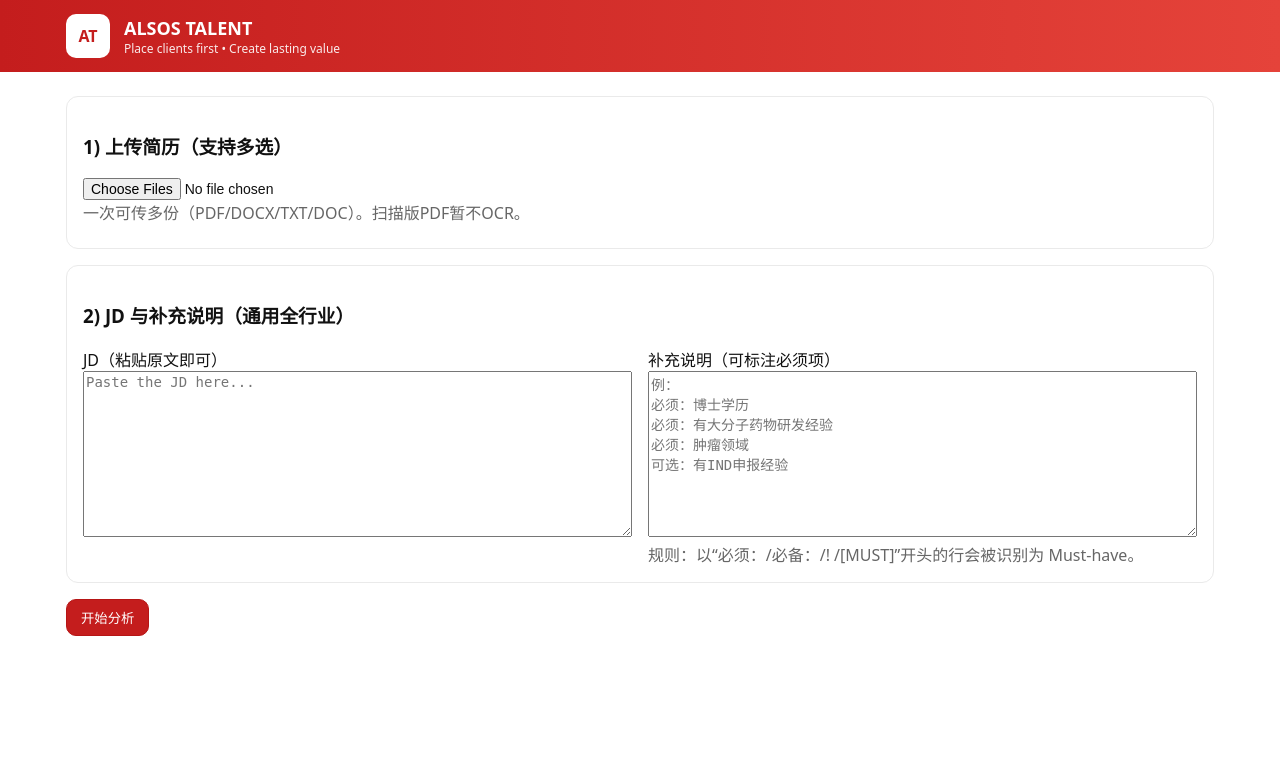
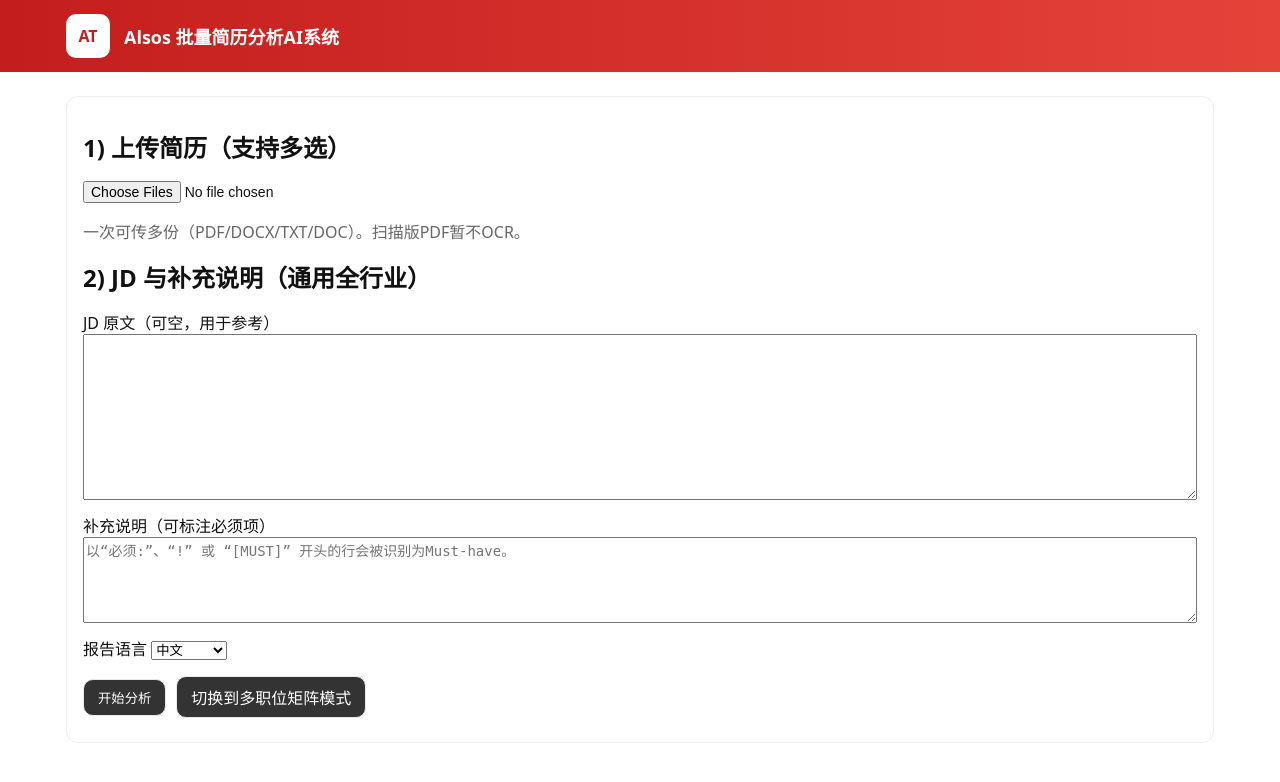
Before and after one commit to charleschoi123/-, a Flask app: page / in a window 1280 px wide. Shown: the top 782 px of the page. Run offline with Flask 3, Linux system fonts and the light colour scheme.

Commit message:
Update index.html

```diff
--- a/templates/index.html
+++ b/templates/index.html
@@ -1,71 +1,50 @@
+<!-- templates/index.html -->
 <!doctype html>
 <html lang="zh">
 <head>
-  <meta charset="utf-8">
+  <meta charset="utf-8" />
   <title>Alsos 批量简历分析AI系统</title>
-  <meta name="viewport" content="width=device-width, initial-scale=1">
-  <link href="/static/style.css" rel="stylesheet">
+  <link href="/static/style.css" rel="stylesheet" />
+  <style>.card{padding:16px;border:1px solid #eee;border-radius:12px;margin:16px 0}</style>
 </head>
 <body>
-  <header class="hero">
-    <div class="brand">
-      <div class="logo">AT</div>
-      <div>
-        <h1>ALSOS TALENT</h1>
-        <p class="tagline">Place clients first • Create lasting value</p>
-      </div>
+<header class="hero">
+  <div class="brand">
+    <div class="logo">AT</div>
+    <h1>Alsos 批量简历分析AI系统</h1>
+  </div>
+</header>
+
+<div class="container">
+  <form class="card" method="post" action="/start" enctype="multipart/form-data">
+    <h2>1) 上传简历（支持多选）</h2>
+    <input type="file" name="resumes" multiple accept=".pdf,.docx,.txt,.doc">
+    <p class="muted">一次可传多份（PDF/DOCX/TXT/DOC）。扫描版PDF暂不OCR。</p>
+
+    <h2>2) JD 与补充说明（通用全行业）</h2>
+    <div>
+      <label>JD 原文（可空，用于参考）</label>
+      <textarea name="jd_raw" rows="10" style="width:100%"></textarea>
     </div>
-  </header>
-
-  <form action="/start" method="post" enctype="multipart/form-data" class="container">
-    <div class="card">
-      <h3>1) 上传简历（支持多选）</h3>
-      <input id="fileInput" type="file" name="resumes" multiple accept=".pdf,.docx,.txt,.doc" required />
-      <div class="muted">一次可传多份（PDF/DOCX/TXT/DOC）。扫描版PDF暂不OCR。</div>
-      <div id="fileList" class="filelist"></div>
-      <div id="totalInfo" class="muted"></div>
+    <div style="margin-top:8px">
+      <label>补充说明（可标注必须项）</label>
+      <textarea name="notes" rows="5" style="width:100%" placeholder="以“必须:”、“!” 或 “[MUST]” 开头的行会被识别为Must-have。"></textarea>
     </div>
 
-    <div class="card">
-      <h3>2) JD 与补充说明（通用全行业）</h3>
-      <div class="row">
-        <div class="col">
-          <label>JD（粘贴原文即可）</label><br>
-          <textarea name="jd_raw" rows="10" style="width:100%" placeholder="Paste the JD here..."></textarea>
-        </div>
-        <div class="col">
-          <label>补充说明（可标注必须项）</label><br>
-          <textarea name="notes" rows="10" style="width:100%" placeholder="例：&#10;必须：博士学历&#10;必须：有大分子药物研发经验&#10;必须：肿瘤领域&#10;可选：有IND申报经验"></textarea>
-          <div class="muted">规则：以“必须：/必备：/! /[MUST]”开头的行会被识别为 Must-have。</div>
-        </div>
-      </div>
+    <div style="margin-top:8px">
+      <label>报告语言</label>
+      <select name="report_lang">
+        <option value="zh">中文</option>
+        <option value="en">English</option>
+        <option value="bi">中英双语</option>
+      </select>
     </div>
 
-    <button type="submit" class="btn-primary">开始分析</button>
+    <div class="actions" style="margin-top:16px">
+      <button class="btn" type="submit">开始分析</button>
+      <a class="btn" href="/multi">切换到多职位矩阵模式</a>
+    </div>
   </form>
-
-  <script>
-    const input = document.getElementById('fileInput');
-    const list  = document.getElementById('fileList');
-    const info  = document.getElementById('totalInfo');
-    function humanSize(n){
-      if(n<1024) return n+' B';
-      if(n<1024*1024) return (n/1024).toFixed(1)+' KB';
-      if(n<1024*1024*1024) return (n/1024/1024).toFixed(1)+' MB';
-      return (n/1024/1024/1024).toFixed(1)+' GB';
-    }
-    input.addEventListener('change', ()=>{
-      list.innerHTML = '';
-      let total = 0;
-      [...input.files].forEach(f=>{
-        total += f.size;
-        const div = document.createElement('div');
-        div.className = 'fileitem';
-        div.textContent = `${f.name} · ${humanSize(f.size)}`;
-        list.appendChild(div);
-      });
-      info.textContent = `共 ${input.files.length} 个文件，总大小 ${humanSize(total)}`;
-    });
-  </script>
+</div>
 </body>
 </html>
```
